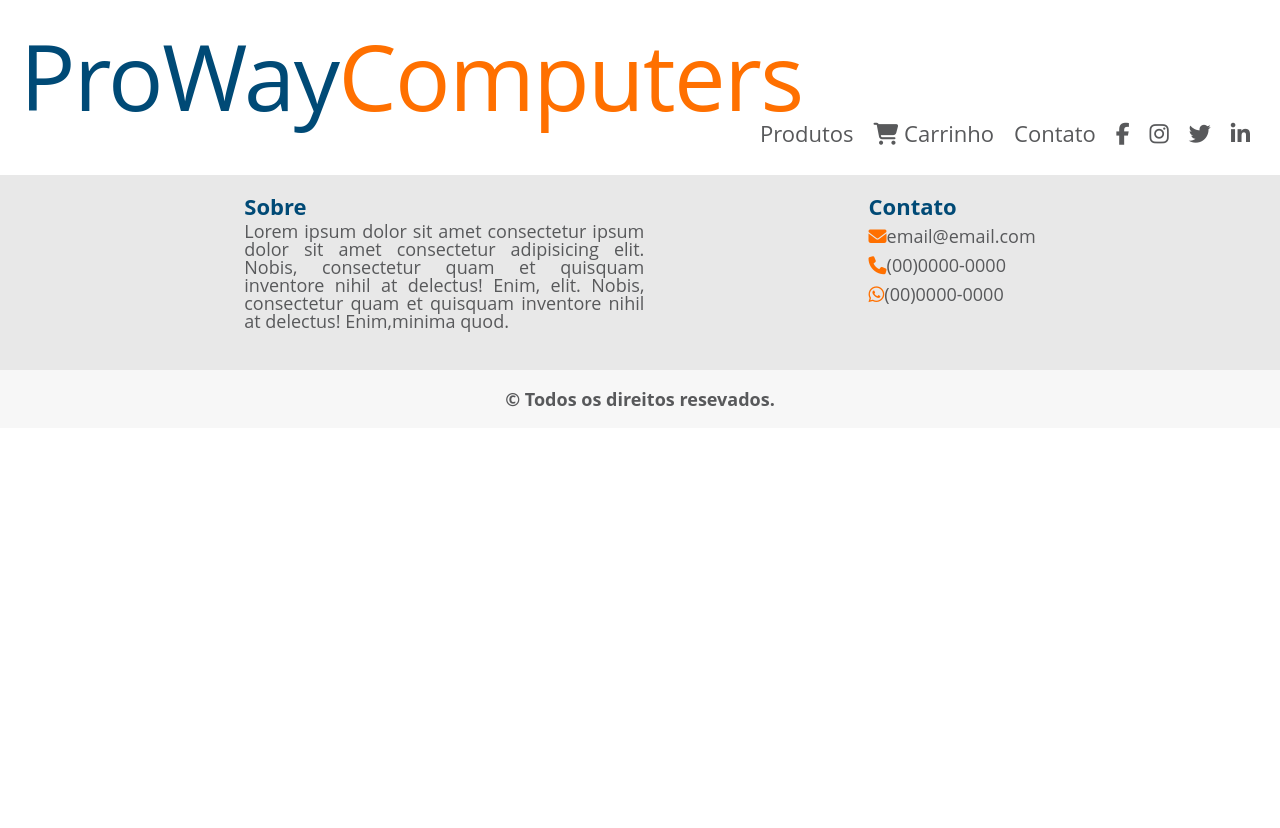
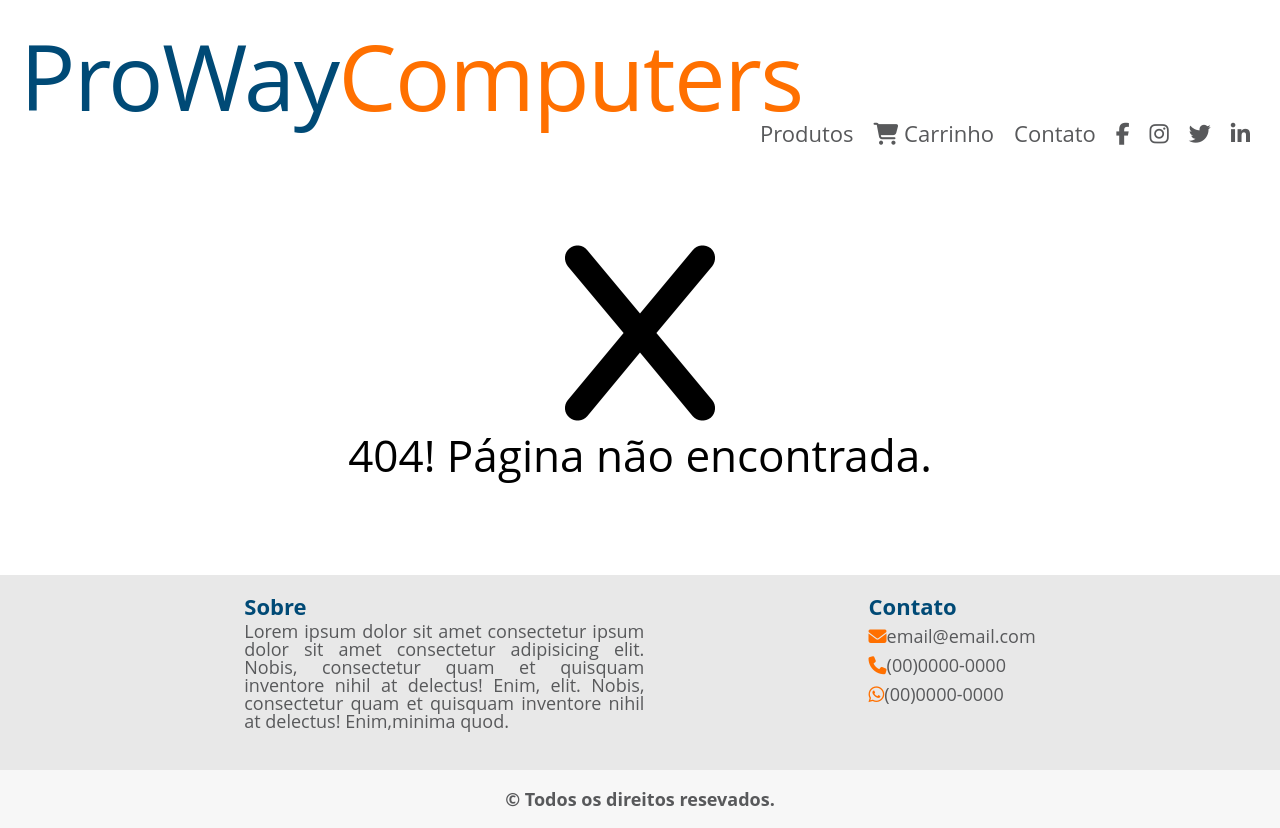
Before and after one commit to gabrielrsantana/proway-computers, an Angular app: page /carrinho in a window 1280 px wide. Before the commit this address led to /. Before the commit the page ends 800 px from the top, so only its background shows below. Built offline with nearby package versions, Linux system fonts and the light colour scheme.

Commit message:
pagina nao encontrada component

```diff
--- a/src/app/app-routing.module.ts
+++ b/src/app/app-routing.module.ts
@@ -1,11 +1,13 @@
 import { NgModule } from '@angular/core';
 //import { CommonModule } from '@angular/common';
 import { RouterModule, Routes } from '@angular/router';
+import { NaoEncontradaComponent } from './nao-encontrada/nao-encontrada.component';
 
 //usando lazy Loading para os produtos
 const routes: Routes =[
   { path: 'produtos', loadChildren: () => import('./produtos/produtos.module').then(m => m.ProdutosModule) },
-  { path: "", redirectTo: "produtos", pathMatch: "full"} //quando colocar raiz so site ele direciona pro /produtos
+  { path: "", redirectTo: "produtos", pathMatch: "full"}, //quando colocar raiz so site ele direciona pro /produtos
+  { path:"**", component: NaoEncontradaComponent}
 ];
 
 @NgModule({
--- a/src/app/app.module.ts
+++ b/src/app/app.module.ts
@@ -5,12 +5,16 @@ import { AppComponent } from './app.component';
 import { HeaderComponent } from './header/header.component';
 import { FooterComponent } from './footer/footer.component';
 import { AppRoutingModule } from './app-routing.module';
+import { NaoEncontradaComponent } from './nao-encontrada/nao-encontrada.component';
+
 
 @NgModule({
   declarations: [
     AppComponent,
     HeaderComponent,
-    FooterComponent
+    FooterComponent,
+    NaoEncontradaComponent,
+
   ],
   imports: [
     BrowserModule,
--- /dev/null
+++ b/src/app/nao-encontrada/nao-encontrada.component.css
@@ -0,0 +1,15 @@
+.container {
+    display: flex;
+    flex-flow: column nowrap;
+    justify-content: center;
+    align-items: center;
+    height: 400px;
+}
+
+.container i {
+    font-size: 200px;
+}
+
+.container h2 {
+    font-size: 44px;
+}
--- /dev/null
+++ b/src/app/nao-encontrada/nao-encontrada.component.html
@@ -0,0 +1,4 @@
+<section class="container">
+    <i class="fa-solid fa-x"></i>
+    <h2>404! Página não encontrada.</h2>
+</section>
--- /dev/null
+++ b/src/app/nao-encontrada/nao-encontrada.component.ts
@@ -0,0 +1,15 @@
+import { Component, OnInit } from '@angular/core';
+
+@Component({
+  selector: 'app-nao-encontrada',
+  templateUrl: './nao-encontrada.component.html',
+  styleUrls: ['./nao-encontrada.component.css']
+})
+export class NaoEncontradaComponent implements OnInit {
+
+  constructor() { }
+
+  ngOnInit(): void {
+  }
+
+}
--- a/src/index.html
+++ b/src/index.html
@@ -6,6 +6,7 @@
   <base href="/">
   <meta name="viewport" content="width=device-width, initial-scale=1">
   <link rel="icon" type="image/x-icon" href="favicon.ico">
+  <!-- inserindo script fontawesome -->
   <script src="https://kit.fontawesome.com/3a13e3d1e4.js" crossorigin="anonymous"></script>
 </head>
 <body>
```
Also changed, not shown: 1 other file (tests, documents, lock files or other folders).
